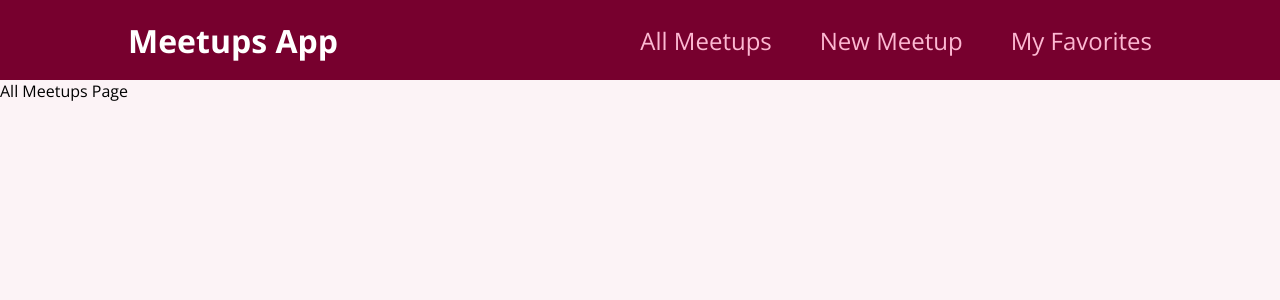
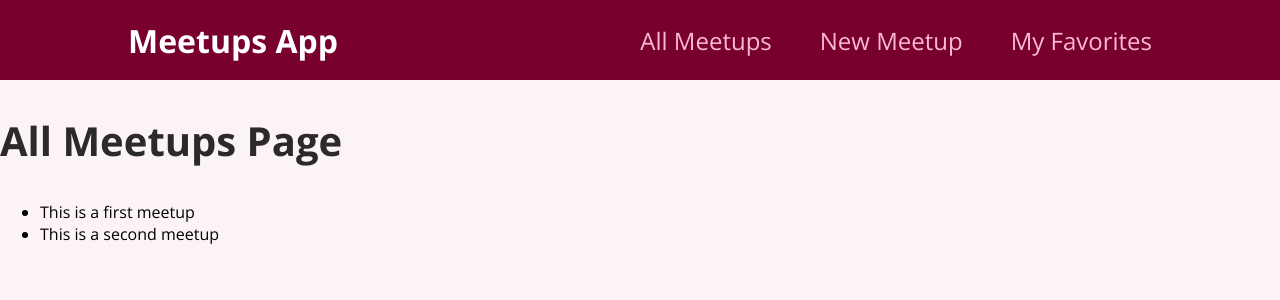
Before and after one commit to rolysr/meetups-app, a React (Create React App) app: page / in a window 1280 px wide. Shown: the top 300 px of the page. Built offline with nearby package versions, Linux system fonts and the light colour scheme.

Commit message:
Added dummy data for testing lists rendering

```diff
--- a/src/pages/AllMeetups.js
+++ b/src/pages/AllMeetups.js
@@ -1,5 +1,35 @@
+const DUMMY_DATA = [
+  {
+    id: "m1",
+    title: "This is a first meetup",
+    image:
+      "https://upload.wikimedia.org/wikipedia/commons/thumb/d/d3/Stadtbild_M%C3%BCnchen.jpg/2560px-Stadtbild_M%C3%BCnchen.jpg",
+    address: "Meetupstreet 5, 12345 Meetup City",
+    description:
+      "This is a first, amazing meetup which you definitely should not miss. It will be a lot of fun!",
+  },
+  {
+    id: "m2",
+    title: "This is a second meetup",
+    image:
+      "https://upload.wikimedia.org/wikipedia/commons/thumb/d/d3/Stadtbild_M%C3%BCnchen.jpg/2560px-Stadtbild_M%C3%BCnchen.jpg",
+    address: "Meetupstreet 5, 12345 Meetup City",
+    description:
+      "This is a first, amazing meetup which you definitely should not miss. It will be a lot of fun!",
+  },
+];
+
 function AllMeetupsPage() {
-  return <div>All Meetups Page</div>;
+  return (
+    <section>
+      <h1>All Meetups Page</h1>
+      <ul>
+        {DUMMY_DATA.map((meetup) => {
+          return <li key={meetup.id}>{meetup.title}</li>;
+        })}
+      </ul>
+    </section>
+  );
 }
 
 export default AllMeetupsPage;
```
